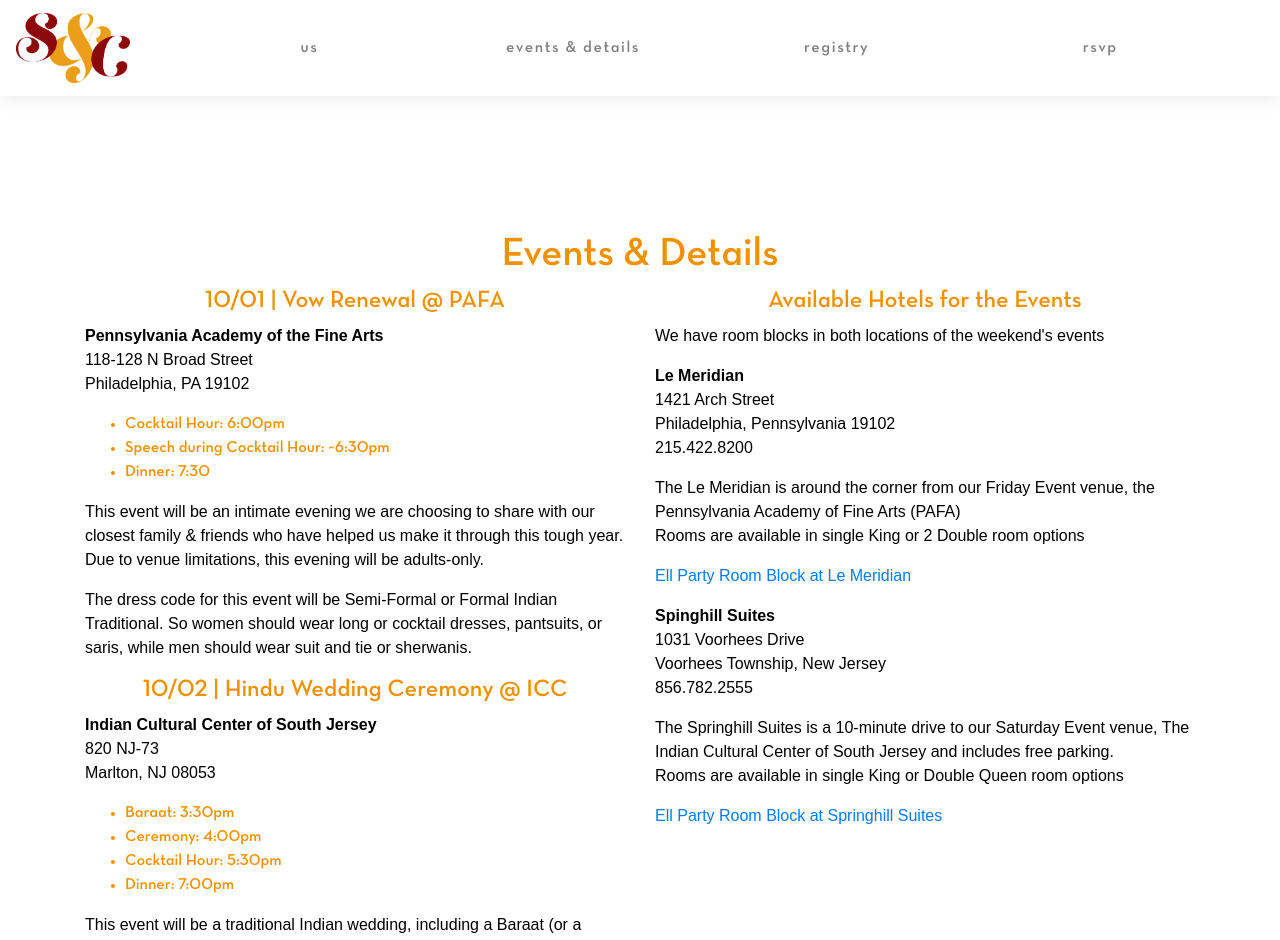
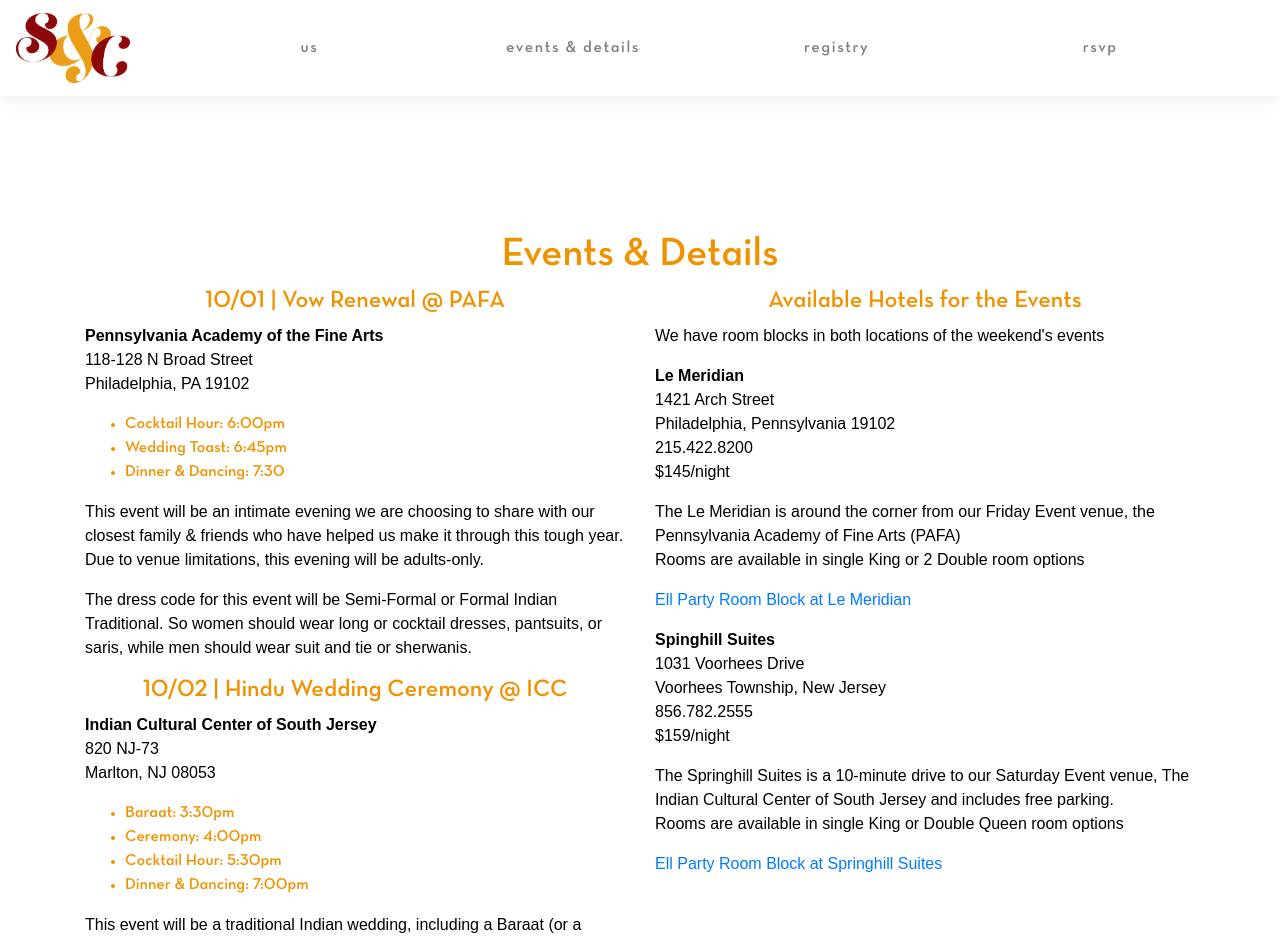
Before and after one commit to Chrisell/chris-and-sumita, a React (Create React App) app: page /events in a window 1280 px wide. Shown: the top 940 px of the page. Built offline with nearby package versions, Linux system fonts and the light colour scheme.

Commit message:
updates to evenbt

```diff
--- a/src/EventsPage.js
+++ b/src/EventsPage.js
@@ -53,8 +53,8 @@ class EventPage extends React.Component {
                         <p><b>Pennsylvania Academy of the Fine Arts</b><br />118-128 N Broad Street <br />Philadelphia, PA 19102</p>
                         <ul>
                             <li>Cocktail Hour: 6:00pm</li>
-                            <li>Speech during Cocktail Hour: ~6:30pm</li>
-                            <li>Dinner: 7:30</li>
+                            <li>Wedding Toast: 6:45pm</li>
+                            <li>Dinner &amp; Dancing: 7:30</li>
                         </ul>
                         <p>This event will be an intimate evening we are choosing to share with our closest family &amp; friends who have helped us make it through this tough year. Due to venue limitations, this evening will be adults-only.</p>
                         <p>The dress code for this event will be Semi-Formal or Formal Indian Traditional. So women should wear long or cocktail dresses, pantsuits, or saris, while men should wear suit and tie or sherwanis. </p>
@@ -64,7 +64,7 @@ class EventPage extends React.Component {
                             <li>Baraat: 3:30pm</li>
                             <li>Ceremony: 4:00pm</li>
                             <li>Cocktail Hour: 5:30pm</li>
-                            <li>Dinner: 7:00pm</li>
+                            <li>Dinner &amp; Dancing: 7:00pm</li>
                         </ul>
                         <p>This event will be a traditional Indian wedding, including a Baraat (or a celebratory wedding procession for the groom involving live music and dancing) followed by a Hindu Ceremony.</p>
                         <p>The evening will continue into a cocktail hour and dinner with an assortment of Indian Bengali music.</p>
@@ -76,11 +76,11 @@ class EventPage extends React.Component {
                     <Col>
                         <h4>Available Hotels for the Events</h4>
                         <p>We have room blocks in both locations of the weekend's events</p>
-                        <p><b>Le Meridian</b><br />1421 Arch Street<br />Philadelphia, Pennsylvania 19102<br />215.422.8200</p>
+                        <p><b>Le Meridian</b><br />1421 Arch Street<br />Philadelphia, Pennsylvania 19102<br />215.422.8200<br/>$145/night</p>
                             <p>The Le Meridian is around the corner from our Friday Event venue, the Pennsylvania Academy of Fine Arts (PAFA)<br/>
                             Rooms are available in single King or 2 Double room options<br/></p>
                         <p><a href="https://www.marriott.com/event-reservations/reservation-link.mi?id=1625239785180&key=GRP&app=resvlink" target="blank">Ell Party Room Block at Le Meridian</a></p>
-                        <p><b>Spinghill Suites</b><br />1031 Voorhees Drive<br />Voorhees Township, New Jersey<br />856.782.2555</p>
+                        <p><b>Spinghill Suites</b><br />1031 Voorhees Drive<br />Voorhees Township, New Jersey<br />856.782.2555<br/> $159/night</p>
                         <p>The Springhill Suites is a 10-minute drive to our Saturday Event venue, The Indian Cultural Center of South Jersey and includes free parking.<br/>
                             Rooms are available in single King or Double Queen room options</p>
                         <p><a href="https://bit.ly/3i1cFlwRouthEllWedding" target="blank">Ell Party Room Block at Springhill Suites</a></p>
```
